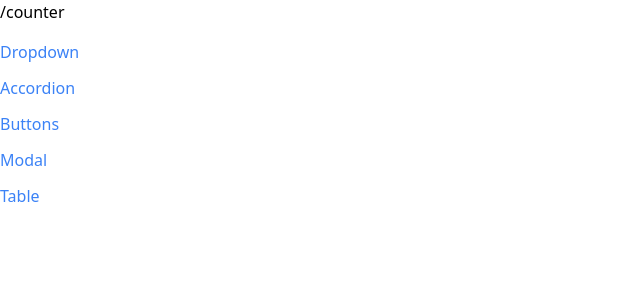
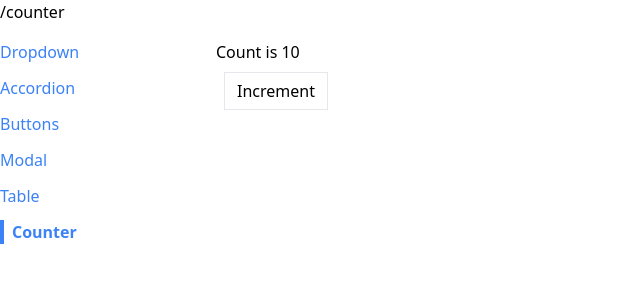
Before and after one commit to eymmProjects/ReactProjects, a React (Create React App) app in the folder comps/: page /counter in a window 1280 px wide. Shown: the top 300 px of the page, without its empty margins (0-640 px from the left). Built offline with nearby package versions, Linux system fonts and the light colour scheme.

Commit message:
Usable Hooks

```diff
--- a/comps/src/App.js
+++ b/comps/src/App.js
@@ -6,6 +6,7 @@
 import ButtonPage from "./Pages/ButtonPage";
 import ModalPage from "./Pages/ModalPage";
 import TablePage from "./Pages/TablePage";
+import CounterPage from "./Pages/CounterPage";
 
 function App() {
   return (
@@ -31,6 +32,9 @@
         <Route path="/table">
           <TablePage />
         </Route>
+        <Route path="/counter">
+          <CounterPage initialCount={10} />
+        </Route>
       </div>
     </div>
   );
--- /dev/null
+++ b/comps/src/Pages/CounterPage.js
@@ -0,0 +1,17 @@
+import { func } from "prop-types";
+import { useState, useEffect } from "react";
+import Button from "../components/Button";
+import useCounter from "../hooks/use-counter";
+
+function CounterPage({ initialCount }) {
+  const { count, increment } = useCounter(initialCount);
+
+  return (
+    <div>
+      <h1>Count is {count}</h1>
+      <Button onClick={increment}>Increment</Button>
+    </div>
+  );
+}
+
+export default CounterPage;
--- a/comps/src/components/Sidebar.js
+++ b/comps/src/components/Sidebar.js
@@ -10,6 +10,7 @@
     { label: "Buttons", path: "/buttons" },
     { label: "Modal", path: "/modal" },
     { label: "Table", path: "/table" },
+    { label: "Counter", path: "/counter" },
   ];
 
   const renderedLinks = links.map((link) => {
--- /dev/null
+++ b/comps/src/hooks/use-counter.js
@@ -0,0 +1,20 @@
+import { useState, useEffect } from "react";
+
+function useCounter(initialCount) {
+  const [count, setCount] = useState(initialCount);
+
+  useEffect(() => {
+    console.log(count);
+  }, [count]);
+
+  const increment = () => {
+    setCount(count + 1);
+  };
+
+  return {
+    count,
+    increment,
+  };
+}
+
+export default useCounter;
```
